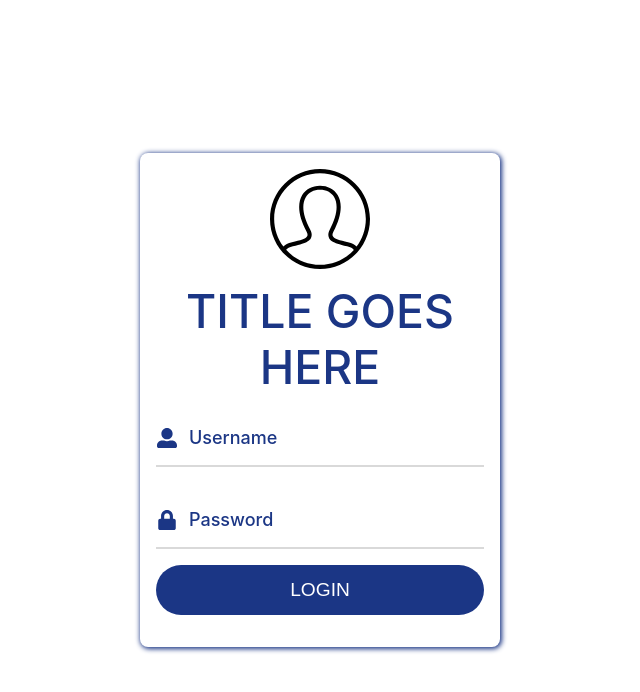
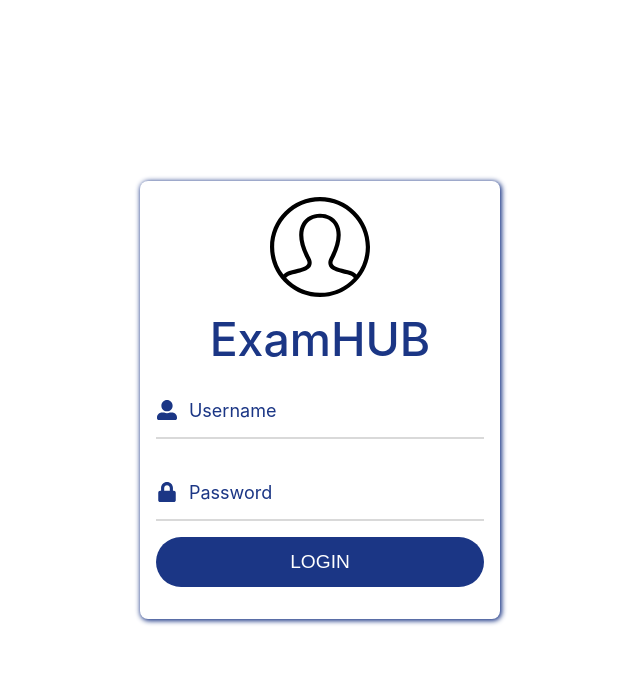
Before and after one commit to crisnicandrei/Proiect-IBM, a React (Create React App) app in the folder exams/: page / in a window 1280 px wide. Shown: the top 692 px of the page, without its empty margins (320-960 px from the left). Built offline with nearby package versions, Linux system fonts and the light colour scheme.

Commit message:
Changed h5 to label

```diff
--- a/exams/src/components/FormLogin.js
+++ b/exams/src/components/FormLogin.js
@@ -73,13 +73,14 @@ class FormLogin extends Component {
                 <div className="login-content">
                     <form id="formFocus" className="form-design" onSubmit={this.handleSubmit} onMouseEnter={this.mouseEnter} onMouseLeave={this.mouseLeave}>
                         <img src={userLogo} alt="Logo" />
-                        <h2 className="title">Title goes here</h2>
+                        <h2 className="title">ExamHUB</h2>
                         <div className="input-div one">
                             <div className="i">
                                 <FaUserAlt />
                             </div>
                             <div className="div">
-                                <h5>Username</h5>
+
+                                <label htmlFor='username'>Username</label>
 
                                 <input
                                     onFocus={this.addClassUser}
@@ -97,7 +98,8 @@ class FormLogin extends Component {
                                 <FaLock />
                             </div>
                             <div className="div">
-                                <h5>Password</h5>
+
+                                <label htmlFor='password'>Password</label>
                                 <input
                                     onFocus={this.addClassPass}
                                     onBlur={this.removeClassPass}
--- a/exams/src/css/style.css
+++ b/exams/src/css/style.css
@@ -43,7 +43,7 @@ form{
 .login-content h2{
 	margin: 15px 0;
 	color: #1b3685;
-	text-transform: uppercase;
+
 	font-size: 2.9rem;
 }
 
@@ -77,7 +77,7 @@ form{
 	height: 45px;
 }
 
-.input-div > div > h5{
+.input-div > div > label{
 	position: absolute;
 	left: 10px;
 	top: 50%;
@@ -109,7 +109,7 @@ form{
 	width: 50%;
 }
 
-.input-div.focus > div > h5{
+.input-div.focus > div > label{
 	top: -5px;
 	font-size: 15px;
 }
```
